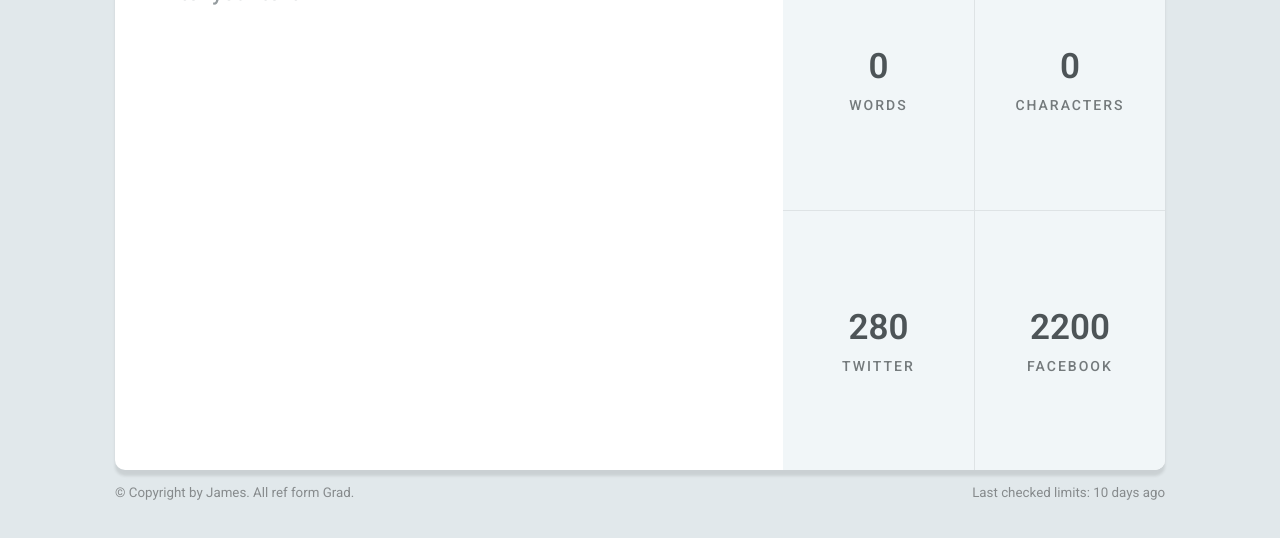
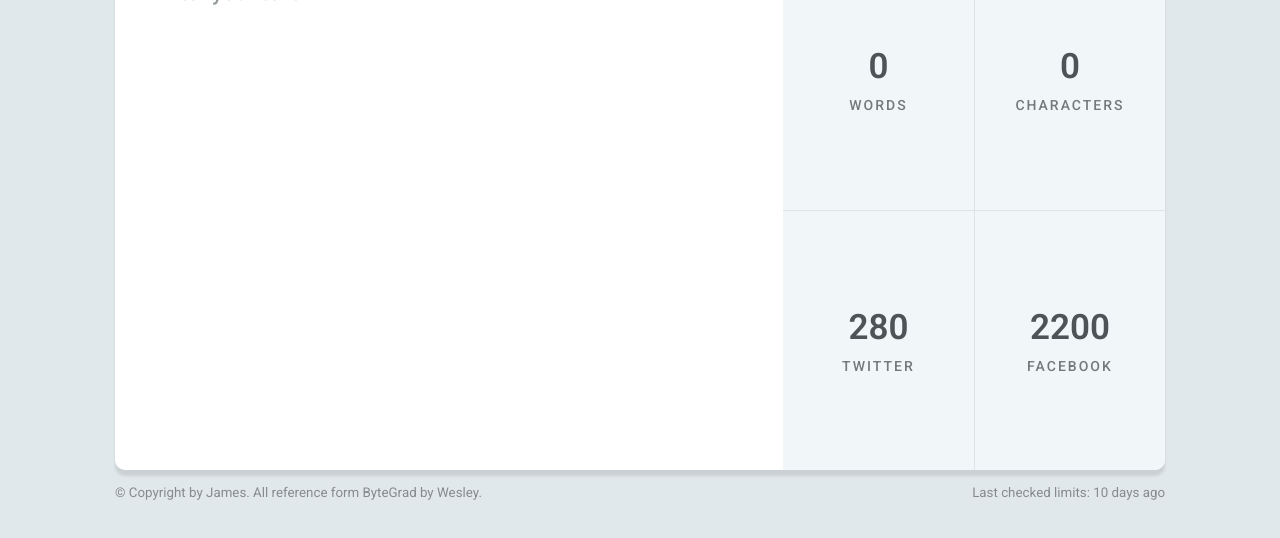
Before and after one commit to naijamesz/word-analytics, a plain HTML site: page index.html in a window 1280 px wide. Shown: the part 256-794 px from the top of the page. Drawn offline with Linux system fonts and the light colour scheme.

Commit message:
Completed reference credit.

```diff
--- a/index.html
+++ b/index.html
@@ -40,7 +40,7 @@
     </div>
 
     <footer class="footer">
-      <small class="copyright">&copy; Copyright by James. All ref form Grad.</small>
+      <small class="copyright">&copy; Copyright by James. All reference form ByteGrad by Wesley.</small>
       <small class="data">Last checked limits: 10 days ago</small>
     </footer>
   </body>
```
